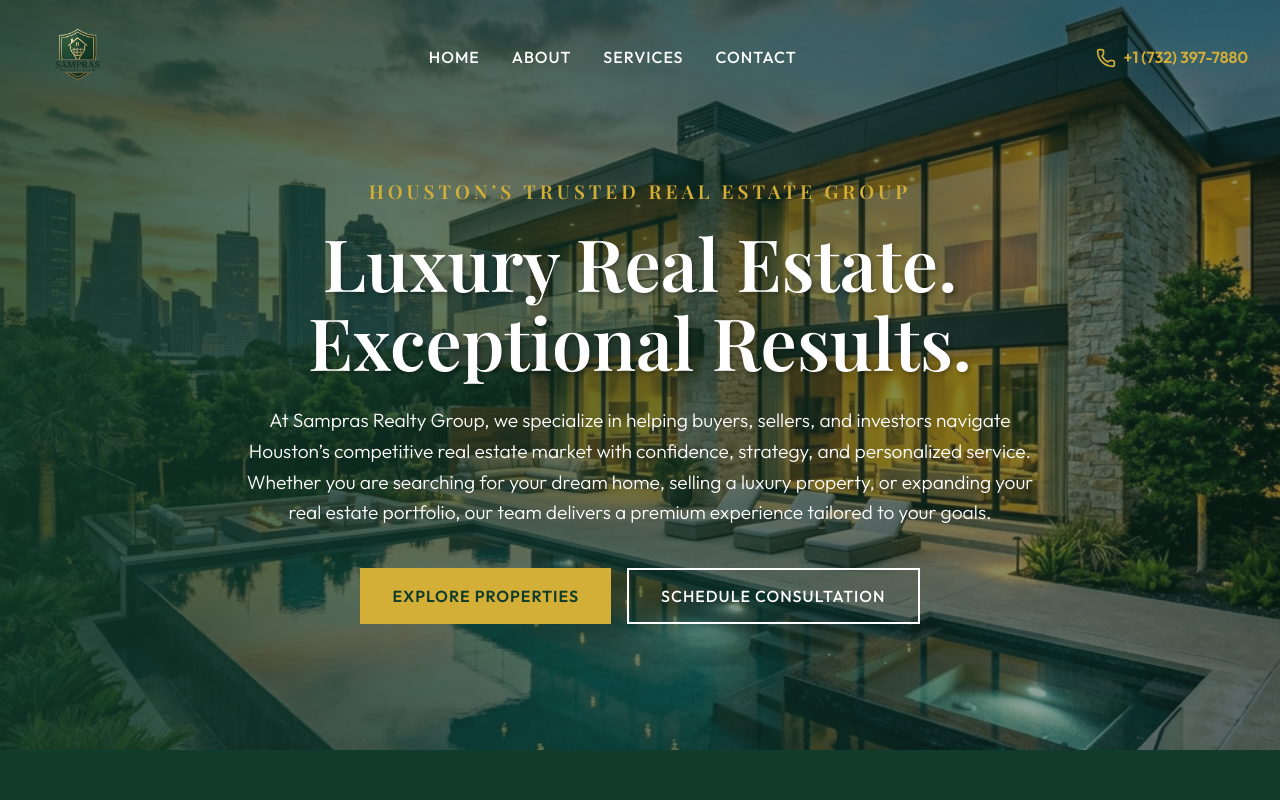
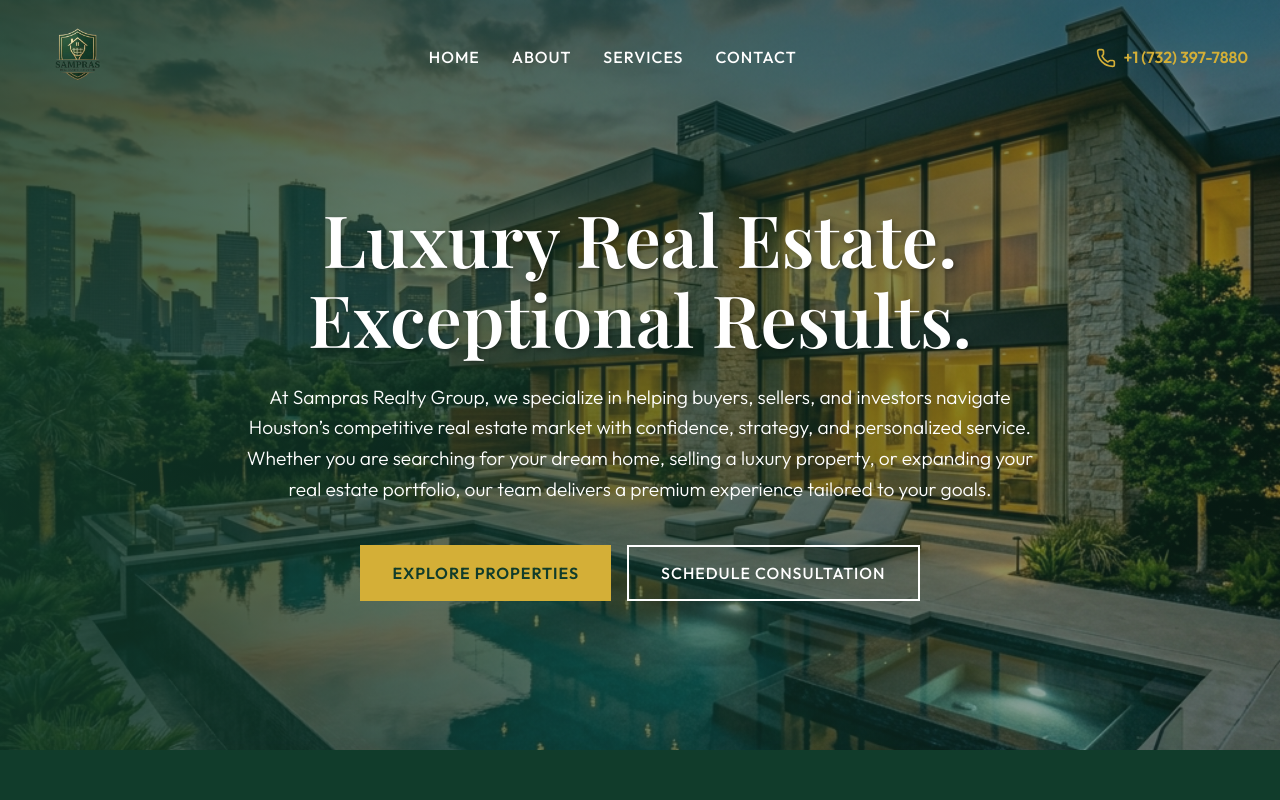
Before and after one commit to Rishidevlx/Estate-US, a React (Vite) app: page / in a window 1280 px wide. Shown: the top 800 px of the page. Built offline with nearby package versions, Linux system fonts and the light colour scheme; a web font is replaced by a local one.

Commit message:
heading changes

```diff
--- a/src/App.jsx
+++ b/src/App.jsx
@@ -63,7 +63,6 @@ function App() {
           animate="visible"
           variants={staggerContainer}
         >
-          <motion.h2 variants={fadeIn} className="hero-subtitle">Houston’s Trusted Real Estate Group</motion.h2>
           <motion.h1 variants={fadeIn} className="hero-title">Luxury Real Estate.<br/>Exceptional Results.</motion.h1>
           <motion.p variants={fadeIn} className="hero-desc">
             At Sampras Realty Group, we specialize in helping buyers, sellers, and investors navigate Houston’s competitive real estate market with confidence, strategy, and personalized service. Whether you are searching for your dream home, selling a luxury property, or expanding your real estate portfolio, our team delivers a premium experience tailored to your goals.
```
